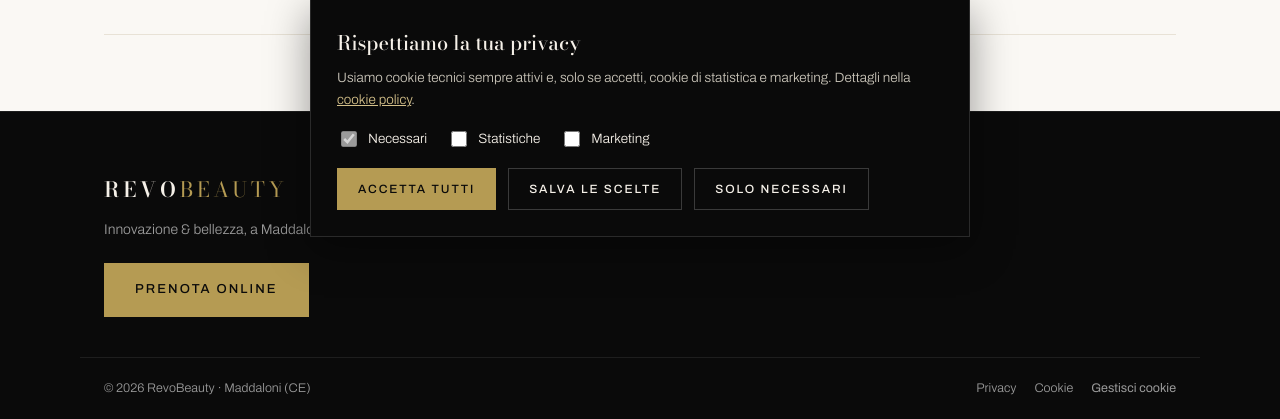
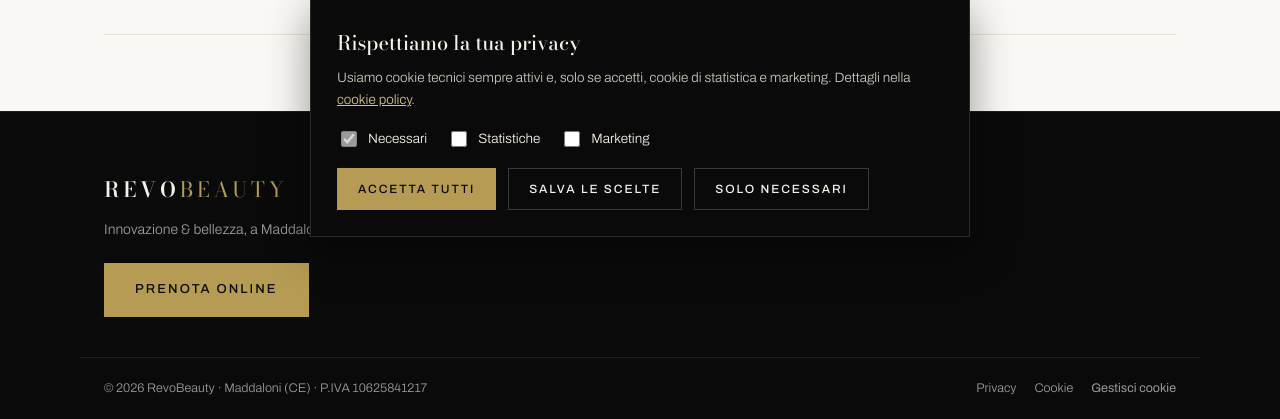
Before and after one commit to marcotrm/RevoBeautyERP, a WordPress theme: template integrazioni/wordpress/tema-revobeauty-due/index.php in a window 1280 px wide. Shown: the part 547-966 px from the top of the page. Run offline with PHP 8.4 and a stand-in for WordPress, Linux system fonts and the light colour scheme; the site name, menu and one post (Sample post) are stand-ins, and other content is empty.

Commit message:
La privacy ha un titolare con la partita IVA, e il footer la stampa
RevoBeauty, P. IVA e C.F. 10625841217: via i segnaposto dall'informativa,
e la riga legale del footer ora dice anche la partita IVA, come da obbligo.

Co-Authored-By: Claude Opus 5 <noreply@anthropic.com>
Claude-Session: https://claude.ai/code/session_01P4cnyoB15WwNAhsAPxeVM9

```diff
--- a/integrazioni/wordpress/contenuti/privacy-policy.html
+++ b/integrazioni/wordpress/contenuti/privacy-policy.html
@@ -1,7 +1,7 @@
 <p><em>Informativa ai sensi degli artt. 13-14 del Regolamento (UE) 2016/679 ("GDPR"). Ultimo aggiornamento: agosto 2026.</em></p>
 
 <h2>Chi tratta i tuoi dati</h2>
-<p>Il titolare del trattamento è <strong>[RAGIONE SOCIALE]</strong>, con sede in Via Caudina 30, Maddaloni (CE), P. IVA <strong>[P.IVA]</strong> ("RevoBeauty", "noi"). Puoi scriverci per qualsiasi richiesta sulla privacy ai contatti indicati nella pagina <a href="/contatti/">Contatti</a>.</p>
+<p>Il titolare del trattamento è <strong>RevoBeauty</strong>, con sede in Via Caudina 30, Maddaloni (CE), P. IVA e C.F. <strong>10625841217</strong> ("RevoBeauty", "noi"). Puoi scriverci per qualsiasi richiesta sulla privacy ai contatti indicati nella pagina <a href="/contatti/">Contatti</a>.</p>
 
 <h2>Quali dati raccogliamo e perché</h2>
 <h3>Modulo contatti</h3>
--- a/integrazioni/wordpress/tema-revobeauty-due/footer.php
+++ b/integrazioni/wordpress/tema-revobeauty-due/footer.php
@@ -44,7 +44,7 @@ $whatsapp = rb_whatsapp_url();
 		</div>
 	</div>
 	<div class="fondo-legale">
-		<p>© <?php echo esc_html( gmdate( 'Y' ) ); ?> RevoBeauty · Maddaloni (CE)</p>
+		<p>© <?php echo esc_html( gmdate( 'Y' ) ); ?> RevoBeauty · Maddaloni (CE) · P.IVA 10625841217</p>
 		<nav aria-label="Note legali">
 			<a href="<?php echo esc_url( home_url( '/privacy-policy/' ) ); ?>">Privacy</a>
 			<a href="<?php echo esc_url( home_url( '/cookie-policy/' ) ); ?>">Cookie</a>
```
